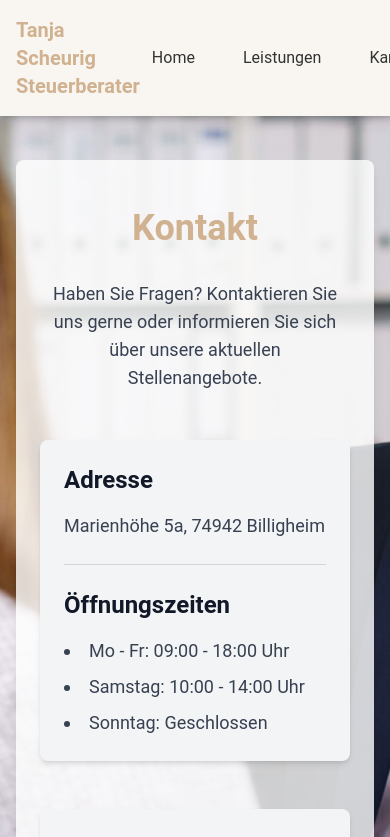
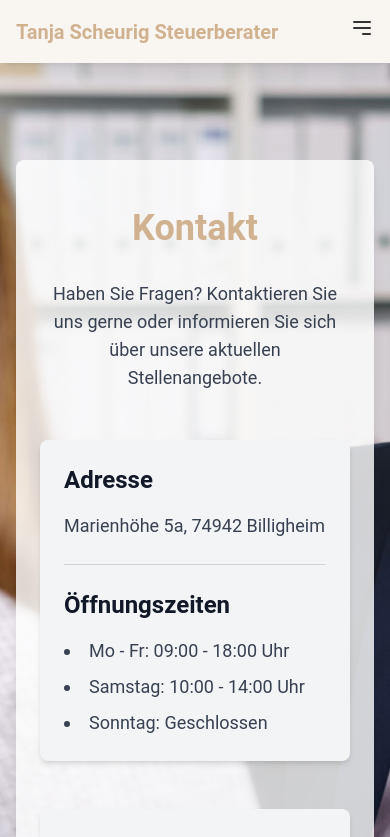
Before and after one commit to normanscrg/steuerbuero_web, a Next.js app: page /kontakt in a window 390 px wide. Shown: the top 837 px of the page. Built offline with nearby package versions, Linux system fonts and the light colour scheme.

Commit message:
responsive layout

```diff
--- a/src/app/components/navbar.tsx
+++ b/src/app/components/navbar.tsx
@@ -1,31 +1,133 @@
+"use client";
+
+import { useState } from "react";
+
 const Navbar = () => {
+  const [isOpen, setIsOpen] = useState(false);
+
+  const toggleMenu = () => {
+    setIsOpen(!isOpen);
+  };
+
   return (
     <header className="fixed top-0 w-full bg-primary z-50 shadow-lg">
       <nav className="max-w-screen-xl mx-auto flex justify-between items-center p-4">
         <div className="text-xl font-bold text-accent">Tanja Scheurig Steuerberater</div>
-        <ul className="flex space-x-6">
-          {/* Links mit Hover-Hintergrund in Scheurig-Farbe */}
+
+        {/* Hamburger Icon for mobile view */}
+        <div className="md:hidden">
+          <button
+            onClick={toggleMenu}
+            className="text-link focus:outline-none"
+            aria-label="Toggle menu"
+          >
+            {isOpen ? (
+              <svg
+                className="w-6 h-6"
+                fill="none"
+                stroke="currentColor"
+                viewBox="0 0 24 24"
+                xmlns="http://www.w3.org/2000/svg"
+              >
+                <path
+                  strokeLinecap="round"
+                  strokeLinejoin="round"
+                  strokeWidth={2}
+                  d="M6 18L18 6M6 6l12 12"
+                />
+              </svg>
+            ) : (
+              <svg
+                className="w-6 h-6"
+                fill="none"
+                stroke="currentColor"
+                viewBox="0 0 24 24"
+                xmlns="http://www.w3.org/2000/svg"
+              >
+                <path
+                  strokeLinecap="round"
+                  strokeLinejoin="round"
+                  strokeWidth={2}
+                  d="M4 6h16M4 12h16m-7 6h7"
+                />
+              </svg>
+            )}
+          </button>
+        </div>
+
+        {/* Desktop Menu */}
+        <ul className="hidden md:flex space-x-6">
           <li>
-            <a href="/" className="text-link hover:bg-[#e6d3b5] hover:text-white px-3 py-2 rounded transition">
+            <a
+              href="/"
+              className="text-link hover:bg-[#e6d3b5] hover:text-white px-3 py-2 rounded transition"
+            >
               Home
             </a>
           </li>
           <li>
-            <a href="/leistungen" className="text-link hover:bg-[#e6d3b5] hover:text-white px-3 py-2 rounded transition">
+            <a
+              href="/leistungen"
+              className="text-link hover:bg-[#e6d3b5] hover:text-white px-3 py-2 rounded transition"
+            >
               Leistungen
             </a>
           </li>
           <li>
-            <a href="/karriere" className="text-link hover:bg-[#e6d3b5] hover:text-white px-3 py-2 rounded transition">
+            <a
+              href="/karriere"
+              className="text-link hover:bg-[#e6d3b5] hover:text-white px-3 py-2 rounded transition"
+            >
               Karriere
             </a>
           </li>
           <li>
-            <a href="/kontakt" className="text-link hover:bg-[#e6d3b5] hover:text-white px-3 py-2 rounded transition">
+            <a
+              href="/kontakt"
+              className="text-link hover:bg-[#e6d3b5] hover:text-white px-3 py-2 rounded transition"
+            >
               Kontakt
             </a>
           </li>
         </ul>
+
+        {/* Mobile Menu */}
+        {isOpen && (
+          <ul className="md:hidden absolute top-16 left-0 w-full bg-primary text-center space-y-4 py-4 shadow-lg">
+            <li>
+              <a
+                href="/"
+                className="block text-link hover:bg-[#e6d3b5] hover:text-white px-3 py-2 rounded transition"
+              >
+                Home
+              </a>
+            </li>
+            <li>
+              <a
+                href="/leistungen"
+                className="block text-link hover:bg-[#e6d3b5] hover:text-white px-3 py-2 rounded transition"
+              >
+                Leistungen
+              </a>
+            </li>
+            <li>
+              <a
+                href="/karriere"
+                className="block text-link hover:bg-[#e6d3b5] hover:text-white px-3 py-2 rounded transition"
+              >
+                Karriere
+              </a>
+            </li>
+            <li>
+              <a
+                href="/kontakt"
+                className="block text-link hover:bg-[#e6d3b5] hover:text-white px-3 py-2 rounded transition"
+              >
+                Kontakt
+              </a>
+            </li>
+          </ul>
+        )}
       </nav>
     </header>
   );
--- a/src/app/page.tsx
+++ b/src/app/page.tsx
@@ -5,12 +5,12 @@ const HomePage = () => {
     <section className="relative w-full h-screen bg-fixed bg-center bg-cover custom-img">
       {/* Overlay for contrast */}
 
-      {/* Left Section with Welcome Text - Vertically centered and 25% from left */}
-      <div className="absolute top-[40%] left-0 transform -translate-y-1/2 relative z-10 text-white text-left">
-        <h1 className="text-5xl font-bold mb-6 animate-slideIn transition-transform duration-300 hover:scale-105">
+      {/* Left Section with Welcome Text - Vertically centered and responsive */}
+      <div className="absolute top-[40%] left-0 md:left-[10%] lg:left-[15%] transform -translate-y-1/2 relative z-10 text-white text-left px-4 md:px-0">
+        <h1 className="text-3xl md:text-5xl font-bold mb-6 animate-slideIn transition-transform duration-300 hover:scale-105">
           Willkommen bei Ihrem Steuerberater
         </h1>
-        <p className="text-lg mb-8">
+        <p className="text-base md:text-lg mb-8">
           Wir bieten umfassende Steuerberatung und Dienstleistungen für Unternehmen und Privatpersonen.
         </p>
 
@@ -22,11 +22,11 @@ const HomePage = () => {
         </Link>
       </div>
 
-      {/* Kanzlei Card - Positioned at 70% from the top and 80% from the left, scaled 150% */}
-      <div className="absolute top-[70%] left-[80%] transform scale-150 -translate-x-1/2 -translate-y-1/2 bg-white bg-opacity-90 text-gray-900 p-4 rounded-lg shadow-lg w-80 h-48 flex flex-col justify-between transition-transform duration-300 hover:scale-[1.55] hover:shadow-xl">
+      {/* Kanzlei Card - Positioned responsively */}
+      <div className="absolute top-[70%] left-[50%] md:left-[70%] lg:left-[80%] transform scale-100 md:scale-125 lg:scale-150 -translate-x-1/2 -translate-y-1/2 bg-white bg-opacity-90 text-gray-900 p-4 rounded-lg shadow-lg w-72 md:w-80 h-48 flex flex-col justify-between transition-transform duration-300 hover:scale-[1.05] md:hover:scale-[1.3] lg:hover:scale-[1.55] hover:shadow-xl">
         <div>
-          <h2 className="text-xl font-semibold mb-2 text-center">Kanzlei</h2>
-          <p className="text-sm text-gray-700 mb-2 text-center">
+          <h2 className="text-lg md:text-xl font-semibold mb-2 text-center">Kanzlei</h2>
+          <p className="text-xs md:text-sm text-gray-700 mb-2 text-center">
             Gegründet im Jahr 1995, bieten wir kompetente Steuerberatung für Unternehmen und Privatpersonen. Unser erfahrenes Team erstellt maßgeschneiderte Strategien zur Optimierung Ihrer Steuerlast.
           </p>
         </div>
@@ -36,7 +36,7 @@ const HomePage = () => {
           <img
             src="/images/fuhrungskraft.jpg"
             alt="Führungskraft"
-            className="w-24 h-24 object-cover rounded-full"
+            className="w-20 md:w-24 h-20 md:h-24 object-cover rounded-full"
           />
         </div>
       </div>
```
